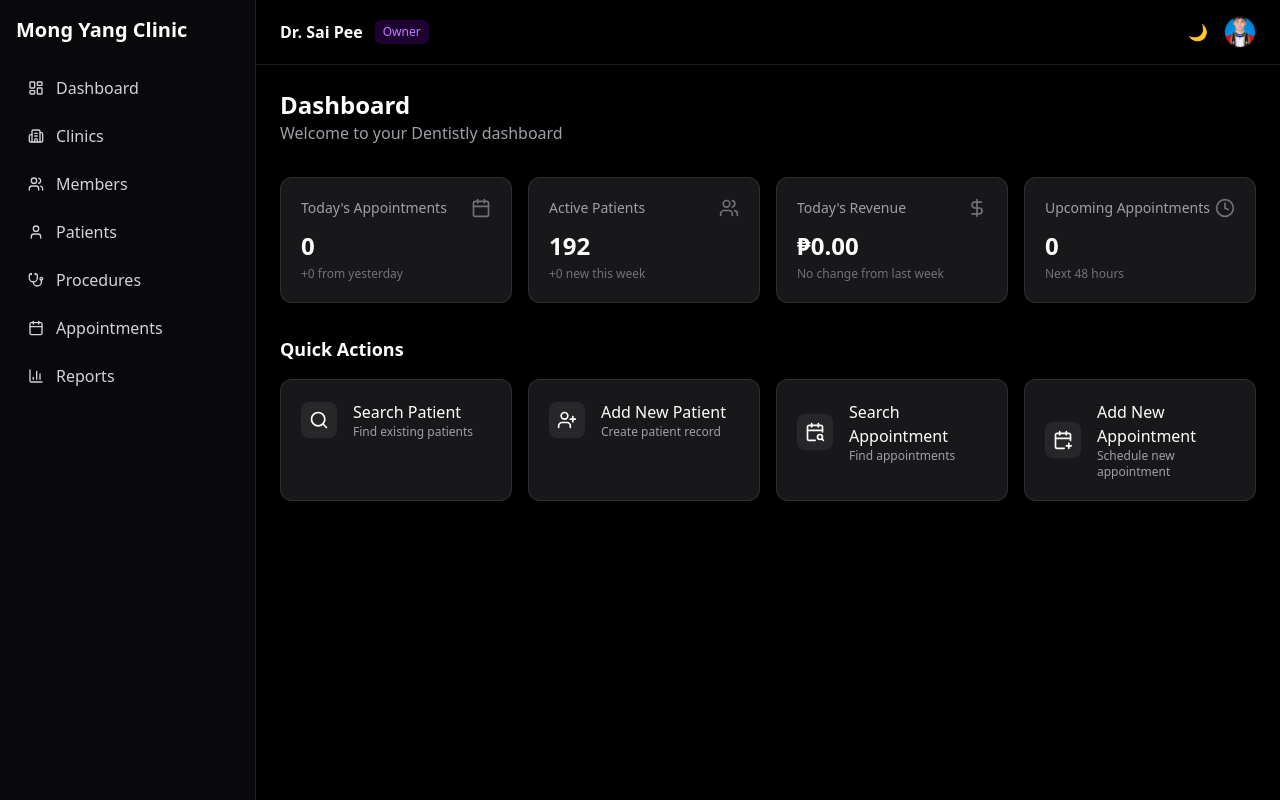
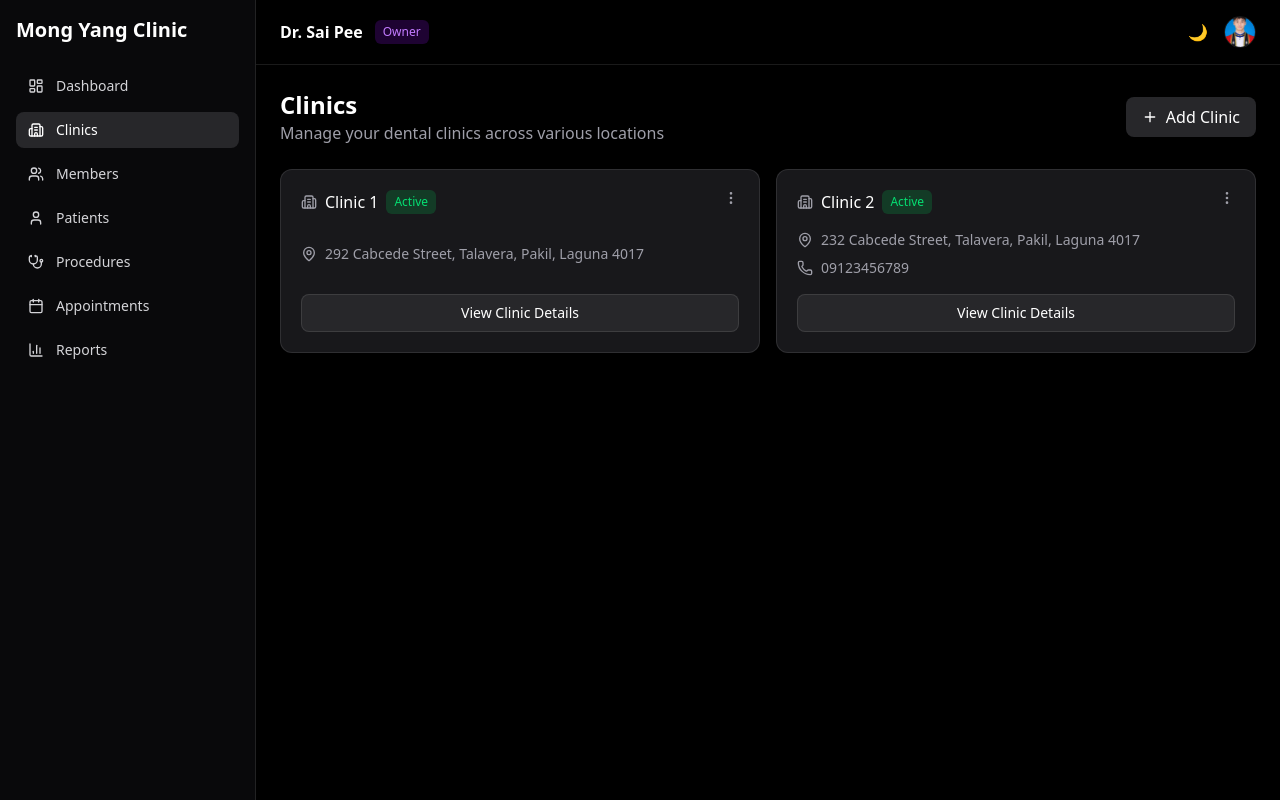
Before and after one commit to ahpharjr/DentalPatientMangement, a React (Vite) app in the folder patient-management-fronted/: page /clinics in a window 1280 px wide. Built offline with nearby package versions, Linux system fonts and the light colour scheme.

Commit message:
Add Clinic Page

```diff
--- a/patient-management-fronted/package.json
+++ b/patient-management-fronted/package.json
@@ -14,6 +14,7 @@
     "lucide-react": "^0.563.0",
     "react": "^19.2.0",
     "react-dom": "^19.2.0",
+    "react-router-dom": "^7.13.0",
     "tailwindcss": "^4.1.18"
   },
   "devDependencies": {
--- a/patient-management-fronted/src/App.jsx
+++ b/patient-management-fronted/src/App.jsx
@@ -1,14 +1,20 @@
-import './App.css'
-import AppLayout from './components/layout/AppLayout'
-import Dashboard from './pages/Dashboard'
+import { BrowserRouter, Routes, Route, Navigate } from "react-router-dom";
+import AppLayout from "./components/layout/AppLayout";
+import Dashboard from "./pages/Dashboard";
+import Clinics from "./pages/Clinics";
 
 function App() {
-
   return (
-    <AppLayout>
-      <Dashboard />
-    </AppLayout>
-  )
+    <BrowserRouter>
+      <AppLayout>
+        <Routes>
+          <Route path="/" element={<Navigate to="/dashboard" />} />
+          <Route path="/dashboard" element={<Dashboard />} />
+          <Route path="/clinics" element={<Clinics />} />
+        </Routes>
+      </AppLayout>
+    </BrowserRouter>
+  );
 }
 
-export default App
+export default App;
--- /dev/null
+++ b/patient-management-fronted/src/components/clinics/ClinicCard.jsx
@@ -0,0 +1,42 @@
+import { MapPin, Phone, MoreVertical, Building2 } from "lucide-react";
+import Card from "../ui/Card";
+import ClinicStatusBadge from "./ClinicStatusBadge";
+
+export default function ClinicCard({ clinic }) {
+  return (
+    <Card className="flex flex-col justify-between">
+      {/* Header */}
+      <div className="flex items-start justify-between">
+        <div className="flex items-center gap-2">
+          <Building2 className="h-4 w-4 text-zinc-400" />
+          <p className="font-medium text-white">{clinic.name}</p>
+          <ClinicStatusBadge status={clinic.status} />
+        </div>
+
+        <button className="text-zinc-400 hover:text-white">
+          <MoreVertical className="h-4 w-4" />
+        </button>
+      </div>
+
+      {/* Body */}
+      <div className="mt-4 space-y-2 text-sm text-zinc-400">
+        <div className="flex items-start gap-2">
+          <MapPin className="h-4 w-4 mt-0.5" />
+          <p>{clinic.address}</p>
+        </div>
+
+        {clinic.phone && (
+          <div className="flex items-center gap-2">
+            <Phone className="h-4 w-4" />
+            <p>{clinic.phone}</p>
+          </div>
+        )}
+      </div>
+
+      {/* Footer */}
+      <button className="mt-4 w-full rounded-lg border border-white/10 bg-zinc-800 py-2 text-sm text-white hover:bg-zinc-700">
+        View Clinic Details
+      </button>
+    </Card>
+  );
+}
--- /dev/null
+++ b/patient-management-fronted/src/components/clinics/ClinicStatusBadge.jsx
@@ -0,0 +1,12 @@
+export default function ClinicStatusBadge({ status }) {
+  const styles =
+    status === "Active"
+      ? "bg-green-500/20 text-green-400"
+      : "bg-zinc-500/20 text-zinc-400";
+
+  return (
+    <span className={`rounded-md px-2 py-1 text-xs font-medium ${styles}`}>
+      {status}
+    </span>
+  );
+}
--- a/patient-management-fronted/src/components/layout/Sidebar.jsx
+++ b/patient-management-fronted/src/components/layout/Sidebar.jsx
@@ -1,3 +1,4 @@
+import { NavLink } from "react-router-dom";
 import {
   LayoutDashboard,
   Building2,
@@ -9,31 +10,39 @@ import {
 } from "lucide-react";
 
 const menu = [
-  { label: "Dashboard", icon: LayoutDashboard },
-  { label: "Clinics", icon: Building2 },
-  { label: "Members", icon: Users },
-  { label: "Patients", icon: User },
-  { label: "Procedures", icon: Stethoscope },
-  { label: "Appointments", icon: Calendar },
-  { label: "Reports", icon: BarChart3 },
+  { label: "Dashboard", icon: LayoutDashboard, path: "/dashboard" },
+  { label: "Clinics", icon: Building2, path: "/clinics" },
+  { label: "Members", icon: Users, path: "/members" },
+  { label: "Patients", icon: User, path: "/patients" },
+  { label: "Procedures", icon: Stethoscope, path: "/procedures" },
+  { label: "Appointments", icon: Calendar, path: "/appointments" },
+  { label: "Reports", icon: BarChart3, path: "/reports" },
 ];
 
 export default function Sidebar() {
   return (
     <aside className="w-64 bg-zinc-950 border-r border-white/10 p-4">
-      <h1 className="mb-6 text-xl font-bold text-white">Mong Yang Clinic</h1>
+      <h1 className="mb-6 text-xl font-bold text-white">
+        Mong Yang Clinic
+      </h1>
 
       <nav className="space-y-2">
         {menu.map((item) => (
-          <button
+          <NavLink
             key={item.label}
-            className="w-full text-left rounded-lg px-3 py-2 text-zinc-300 hover:bg-zinc-800 hover:text-white"
+            to={item.path}
+            className={({ isActive }) =>
+              `flex items-center gap-3 rounded-lg px-3 py-2 text-sm transition
+              ${
+                isActive
+                  ? "bg-zinc-800 text-white"
+                  : "text-zinc-300 hover:bg-zinc-800 hover:text-white"
+              }`
+            }
           >
-            <div className="flex items-center gap-3">
-              <item.icon className="h-4 w-4" />
-              {item.label}
-            </div>
-          </button>
+            <item.icon className="h-4 w-4" />
+            {item.label}
+          </NavLink>
         ))}
       </nav>
     </aside>
--- /dev/null
+++ b/patient-management-fronted/src/pages/Clinics.jsx
@@ -0,0 +1,42 @@
+import PageHeader from "../components/ui/PageHeader";
+import ClinicCard from "../components/clinics/ClinicCard";
+import { Plus } from "lucide-react";
+
+const clinics = [
+  {
+    id: 1,
+    name: "Clinic 1",
+    status: "Active",
+    address: "292 Cabcede Street, Talavera, Pakil, Laguna 4017",
+  },
+  {
+    id: 2,
+    name: "Clinic 2",
+    status: "Active",
+    address: "232 Cabcede Street, Talavera, Pakil, Laguna 4017",
+    phone: "09123456789",
+  },
+];
+
+export default function Clinics() {
+  return (
+    <div className="space-y-6">
+      <PageHeader
+        title="Clinics"
+        subtitle="Manage your dental clinics across various locations"
+        action={
+          <button className="flex items-center gap-2 rounded-lg bg-zinc-800 px-4 py-2 text-white hover:bg-zinc-700">
+            <Plus className="h-4 w-4" />
+            Add Clinic
+          </button>
+        }
+      />
+
+      <div className="grid grid-cols-1 gap-4 md:grid-cols-2">
+        {clinics.map((clinic) => (
+          <ClinicCard key={clinic.id} clinic={clinic} />
+        ))}
+      </div>
+    </div>
+  );
+}
```
Also changed, not shown: patient-management-fronted/src/components/clinics/ClinicsGrid.jsx (added), 1 other file (tests, documents, lock files or other folders).
